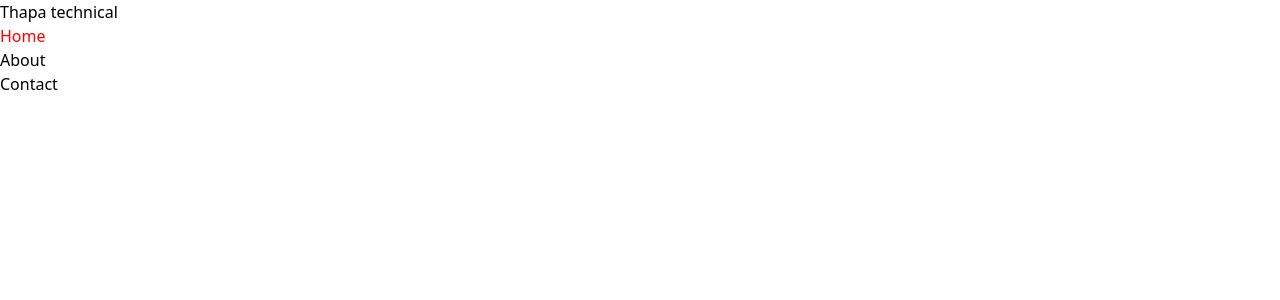
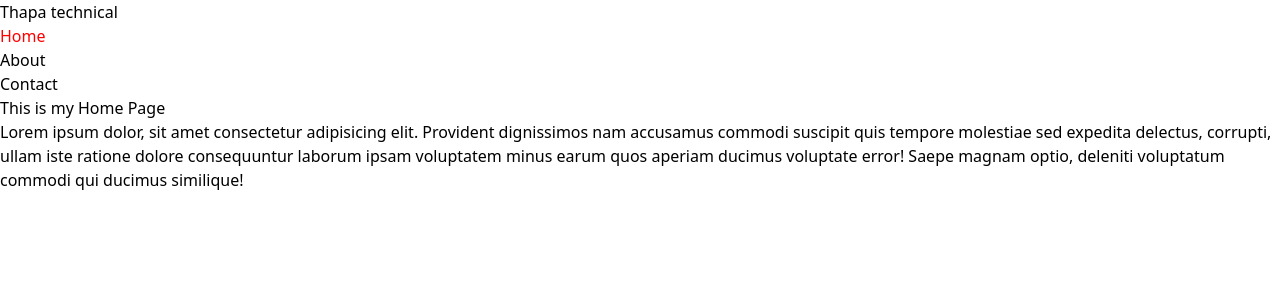
Before and after one commit to harshsinghmumbai/React_RouterV6, a React (Vite) app: page / in a window 1280 px wide. Shown: the top 300 px of the page. Built offline with nearby package versions, Linux system fonts and the light colour scheme.

Commit message:
implemented index props in react router

```diff
--- a/src/App.jsx
+++ b/src/App.jsx
@@ -3,15 +3,17 @@ import Home from "./Components/Home";
 import About from "./Components/About";
 import Contact from "./Components/Contact";
 import Error_Page from "./Components/Error_Page";
+import MainHeader from "./Components/MainHeader";
 
 const App = () => {
   return (
     <>
       <BrowserRouter>
         <Routes>
-          <Route path="/" element={<Home />}>
-            <Route path="/about" element={<About />} />
-            <Route path="/contact" element={<Contact />} />
+          <Route path="/" element={<MainHeader />}>  {/*Created as Header Part of WebApp*/}
+            <Route index element={<Home/> } />
+            <Route path="about" element={<About />} />
+            <Route path="contact" element={<Contact />} />
             <Route path="*" element={<Error_Page />} />
           </Route>
         </Routes>
--- a/src/Components/About.jsx
+++ b/src/Components/About.jsx
@@ -1,4 +1,3 @@
-import Header from "./Header";
 
 const About = () => {
   return (
--- a/src/Components/Contact.jsx
+++ b/src/Components/Contact.jsx
@@ -1,4 +1,3 @@
-import Header from "./Header";
 
 const Contact = () => {
   return (
--- a/src/Components/Header.jsx
+++ b/src/Components/Header.jsx
@@ -1,4 +1,5 @@
 import { NavLink } from "react-router-dom";
+//it help when user click on any Navlink(Home-About-Contact-Service) it direct to respective-place(where user want to go on WebApp) & also provide active class(customize color) //
 
 const Header = () => {
   return (
@@ -12,13 +13,13 @@ const Header = () => {
             <ul className="flex space-x-9 text-xl font-bold text-gray-600 cursor-pointer">
               <li>
                 <NavLink to="/"> Home</NavLink>
-                {/* Navlink comp is type Achor tag compulsory href="" */}
+                {/* Navlink comp. is type Achor tag compulsory href="" */}
               </li>
               <li>
-                <NavLink to={"/about"}> About </NavLink>
+                <NavLink to={"about"}> About </NavLink>
               </li>
               <li>
-                <NavLink to={"/contact"}> Contact </NavLink>
+                <NavLink to={"contact"}> Contact </NavLink>
               </li>
             </ul>
           </nav>
--- a/src/Components/Home.jsx
+++ b/src/Components/Home.jsx
@@ -1,13 +1,13 @@
-import { Outlet } from "react-router-dom";
-import Header from "./Header";
 
 const Home = () => {
   return (
     <>
-    <Header/>
-      <Outlet/>
+      <div className="">
+        <h1 className="text-xl font-semibold text-red-600">This is my Home Page</h1>
+        <section>Lorem ipsum dolor, sit amet consectetur adipisicing elit. Provident dignissimos nam accusamus commodi suscipit quis tempore molestiae sed expedita delectus, corrupti, ullam iste ratione dolore consequuntur laborum ipsam voluptatem minus earum quos aperiam ducimus voluptate error! Saepe magnam optio, deleniti voluptatum commodi qui ducimus similique!</section>
+      </div>
     </>
-  );
-};
+  )
+}
 
-export default Home;
+export default Home
--- /dev/null
+++ b/src/Components/MainHeader.jsx
@@ -0,0 +1,13 @@
+import { Outlet } from "react-router-dom";
+import Header from "./Header";
+
+const MainHeader = () => {
+  return (
+    <>
+      <Header />
+      <Outlet />
+    </>
+  );
+};
+
+export default MainHeader;
```
